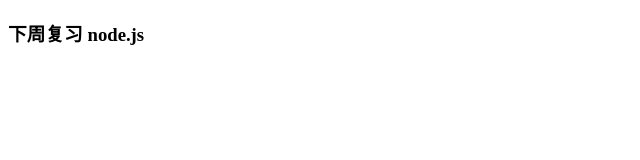
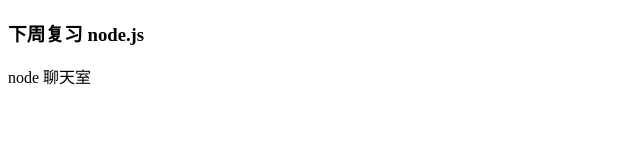
Before and after one commit to zhangxinyong12/review, a plain HTML site: page index.html in a window 1280 px wide. Shown: the whole page, without its empty margins (0-640 px from the left). Drawn offline with Linux system fonts and the light colour scheme.

Commit message:
Update index.html

```diff
--- a/index.html
+++ b/index.html
@@ -8,5 +8,7 @@
 </head>
 <body>
     <h3>下周复习 node.js</h3>
+    <p> node 聊天室</p>
 </body>
+
 </html>
```
